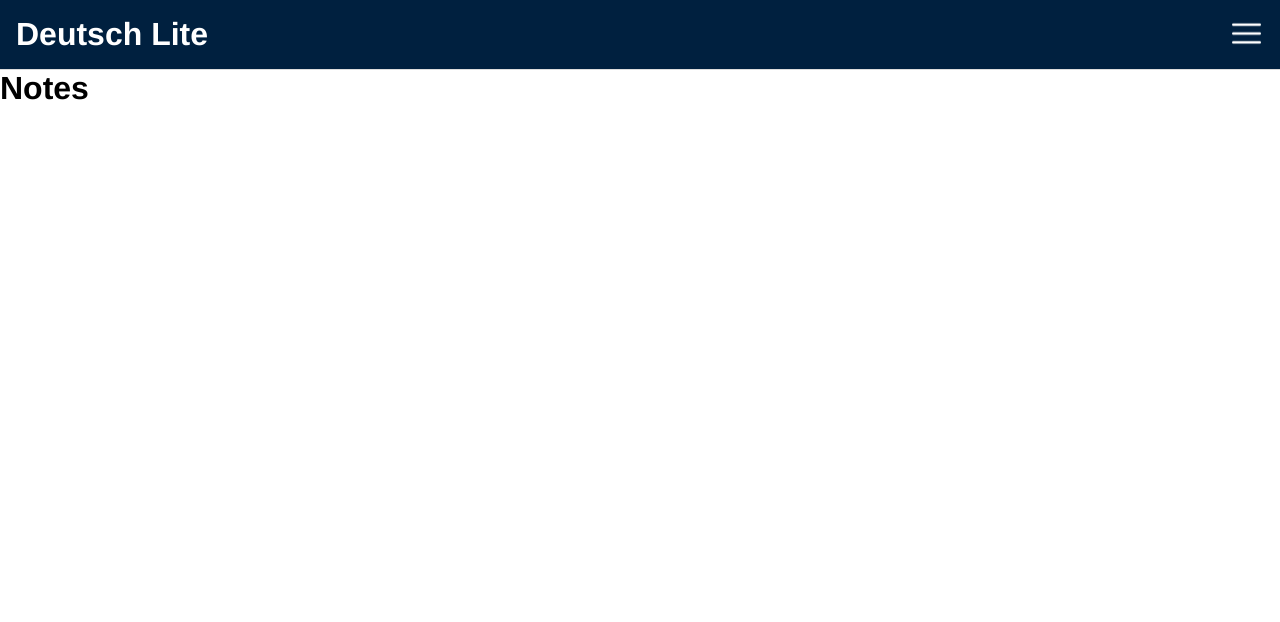
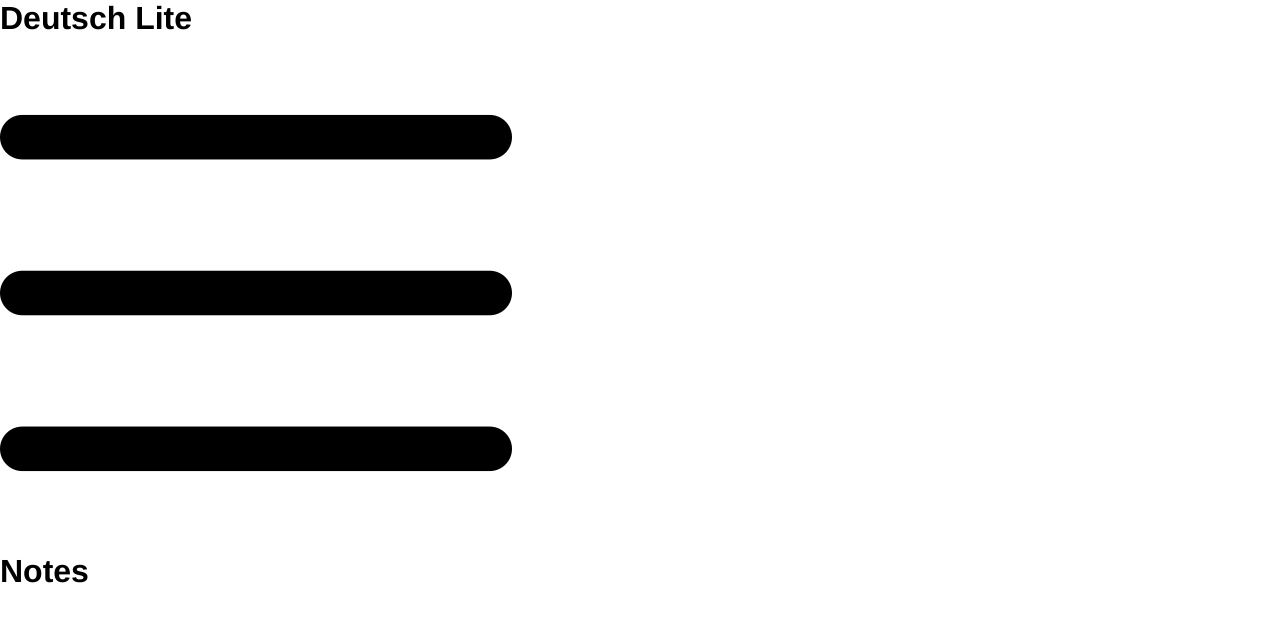
Before and after one commit to AmozVoid/deutsch-lite, a plain HTML site: page pages/notes.html in a window 1280 px wide. Drawn offline with Linux system fonts and the light colour scheme; files that its build step writes are made by us from their sources; files whose address does not match are found by name.

Commit message:
removed header css from index.css

```diff
--- a/index.css
+++ b/index.css
@@ -64,37 +64,6 @@
 }
 
 
-
-/* header styling*/
-
-header{
-    display: flex;
-    justify-content: space-between;
-    flex-direction: row;
-    color: white;
-    background: #00203f;
-    padding: 0.5rem;
-    border-bottom: 1px solid #ddd;
-
-}
-
-header h1{
-    margin: 0.5rem;
-}
-
-header img {
-    width: 35px;
-    height: 35px;
-    filter: invert(1);
-    padding: 3px;
-    cursor: pointer;
-    margin: 0.5rem;
-    border-radius: 3px;
-}
-
-header img:hover{
-    border: 1px solid black;
-}
 
 
 /* hero section styling */
```
